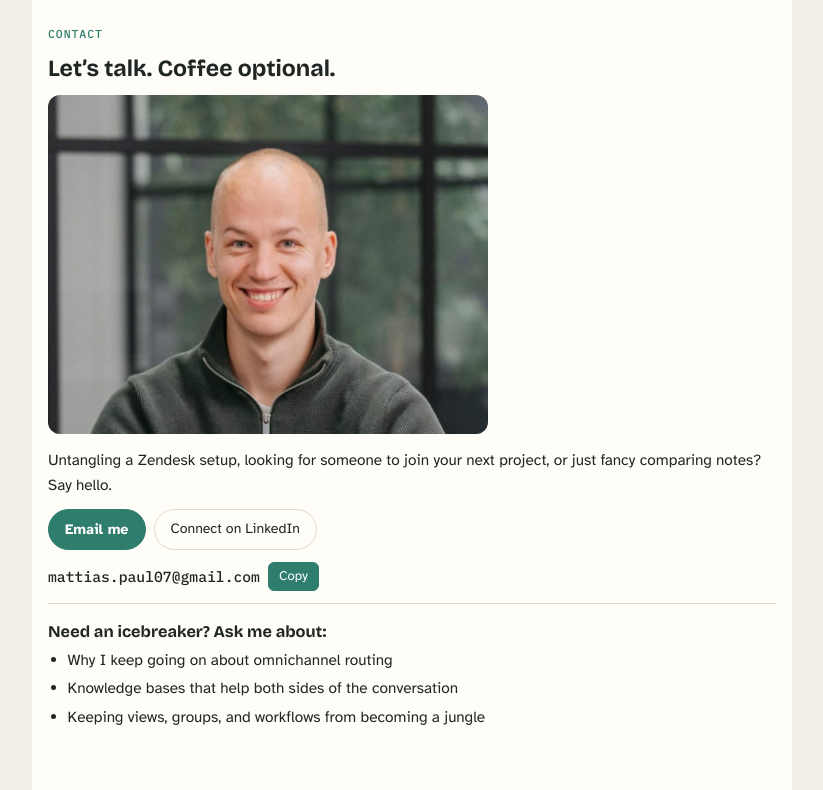
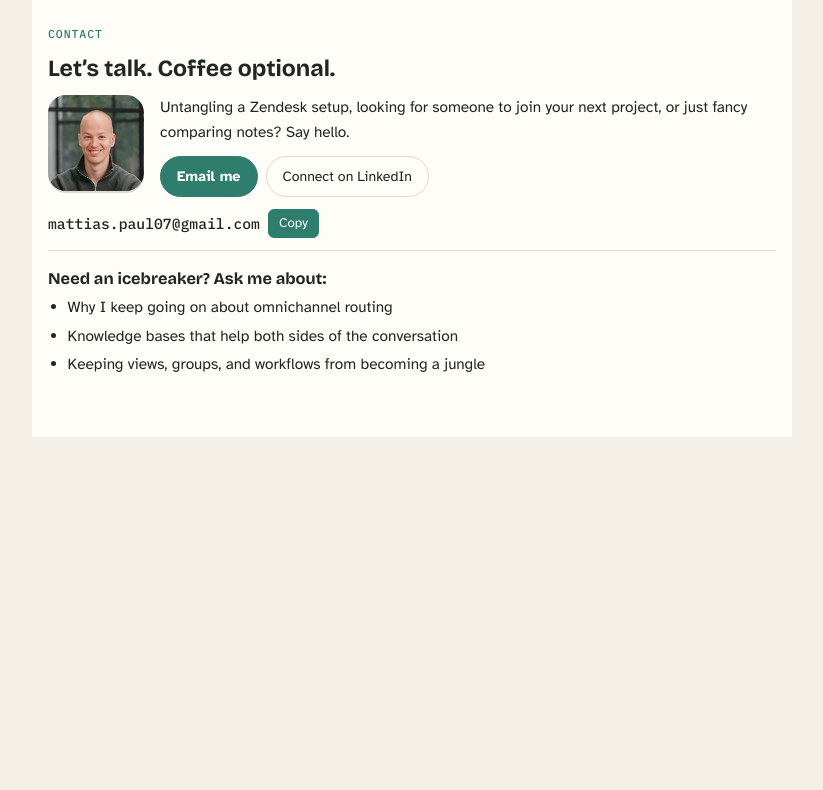
Before and after one commit to mattiaspaul07/portfolio, a plain HTML site: page resume.html in a window 1280 px wide. Shown: the part 4893-5683 px from the top of the page, without its empty margins (228-1051 px from the left). After the commit the page ends 5330 px from the top, so only its background shows below. Drawn offline with nearby package versions, Linux system fonts and the light colour scheme; a script that the page names is missing.

Commit message:
design: contact photo matches the small About portrait
Co-Authored-By: Claude Opus 5.5 <noreply@anthropic.com>
Claude-Session: https://claude.ai/code/session_01FCES9Niv22fuXR6HQJZ7qM

```diff
--- a/css/styles.css
+++ b/css/styles.css
@@ -89,8 +89,10 @@ button{font:inherit}
 }
 
 /* contact */
-.contact-hero{display:grid; gap:14px}
-.contact-photo{width:100%; max-width:440px; height:auto; aspect-ratio:900/693; border-radius:12px; display:block; background:var(--chip)}
+/* same size and shape as the portrait in About me */
+.contact-hero{display:grid; grid-template-columns:auto minmax(0,1fr); gap:16px; align-items:start}
+.contact-photo{width:96px; height:96px; object-fit:cover; object-position:50% 30%; border-radius:18px; display:block; box-shadow:0 2px 0 var(--line); background:var(--chip)}
+@media (max-width:860px){ .contact-photo{width:64px; height:64px; border-radius:14px} }
 .contact-text{display:grid; gap:12px; min-width:0}
 .contact-actions{display:flex; flex-wrap:wrap; gap:8px}
 .contact-actions a{display:inline-flex; align-items:center; min-height:40px; padding:8px 16px}
```
